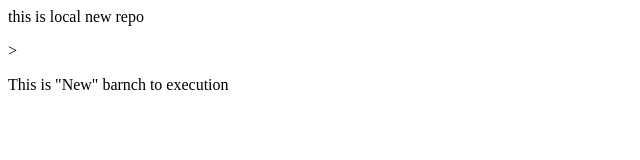
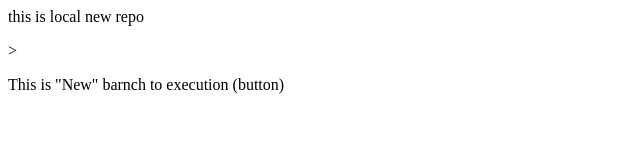
Before and after one commit to dipak-maske/LocalRepo, a plain HTML site: page index.html in a window 1280 px wide. Shown: the full height of the page, 0-640 px from the left. Drawn offline with Linux system fonts and the light colour scheme.

Commit message:
add button

```diff
--- a/index.html
+++ b/index.html
@@ -1,2 +1,2 @@
 <p>this is local new repo</p>>
-<p> This is "New" barnch to execution</p>
+<p> This is "New" barnch to execution (button)</p>
```
